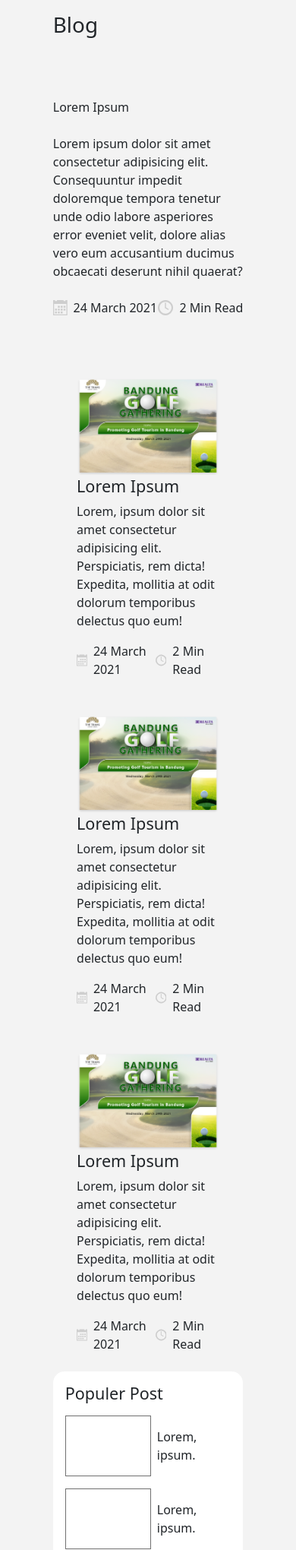
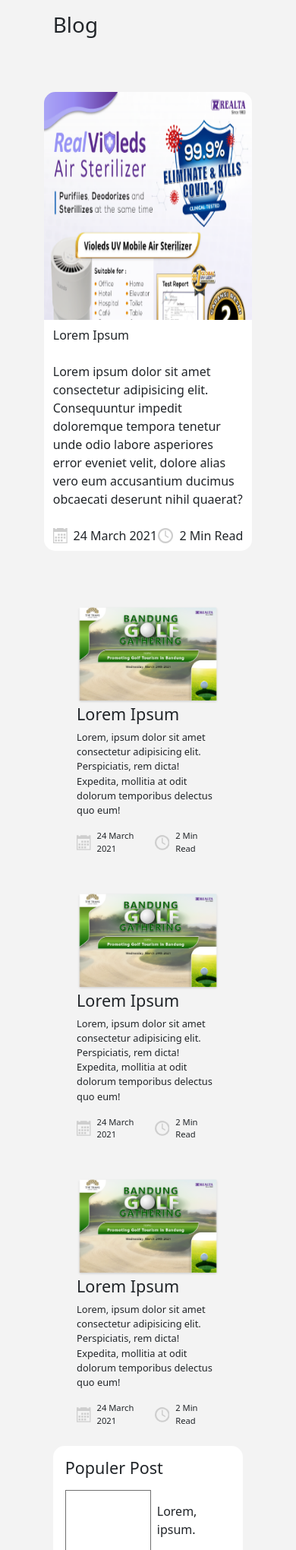
Before and after one commit to cfg155/redesign-realta-site, a CodeIgniter 4 app: template appstarter/app/Views/blog.php in a window 390 px wide. Shown: the part 124-2164 px from the top of the page at 76% size. Run offline with PHP 8.4 and a stand-in for CodeIgniter, Linux system fonts and the light colour scheme; the template is opened without the code that fills it, so the values that code supplies are empty; some libraries are stand-ins or nearby versions.

Commit message:
add c-card p a class body-text and reisze font-size

```diff
--- a/appstarter/public/css/blog.css
+++ b/appstarter/public/css/blog.css
@@ -2,17 +2,31 @@
   background-color: #f3f3f3; }
   .container-fluid .content {
     min-height: 100vh; }
-    .container-fluid .content__container__top .bg {
+    .container-fluid .content__container__highlight .bg {
       background-image: url("../assets/Real Violet Air Sterilizer - PT Realta Chakradarma.png");
       background-size: 100% 100%;
       min-width: 100px;
       min-height: 300px;
       border-top-left-radius: 15px !important;
       border-bottom-left-radius: 15px !important; }
-    .container-fluid .content__container__top .body-text {
+      @media (max-width: 992px) {
+        .container-fluid .content__container__highlight .bg {
+          border-top-left-radius: 15px !important;
+          border-top-right-radius: 15px !important;
+          border-bottom-left-radius: 0 !important; } }
+    .container-fluid .content__container__highlight .body-text {
       background-color: #ffffff;
       border-top-right-radius: 15px !important;
       border-bottom-right-radius: 15px !important; }
+      @media (max-width: 992px) {
+        .container-fluid .content__container__highlight .body-text {
+          border-bottom-left-radius: 15px !important;
+          border-bottom-right-radius: 15px !important;
+          border-top-right-radius: 0 !important; } }
+    .container-fluid .content__container__body .c-card .body-text {
+      font-size: 0.8em !important; }
+    .container-fluid .content__container__body .c-card .footer {
+      font-size: 0.7em !important; }
     .container-fluid .content .side-panel {
       background-color: #ffffff;
       width: 100% !important;
```
Also changed, not shown: scss/blog.scss (+25 -1 lines).
